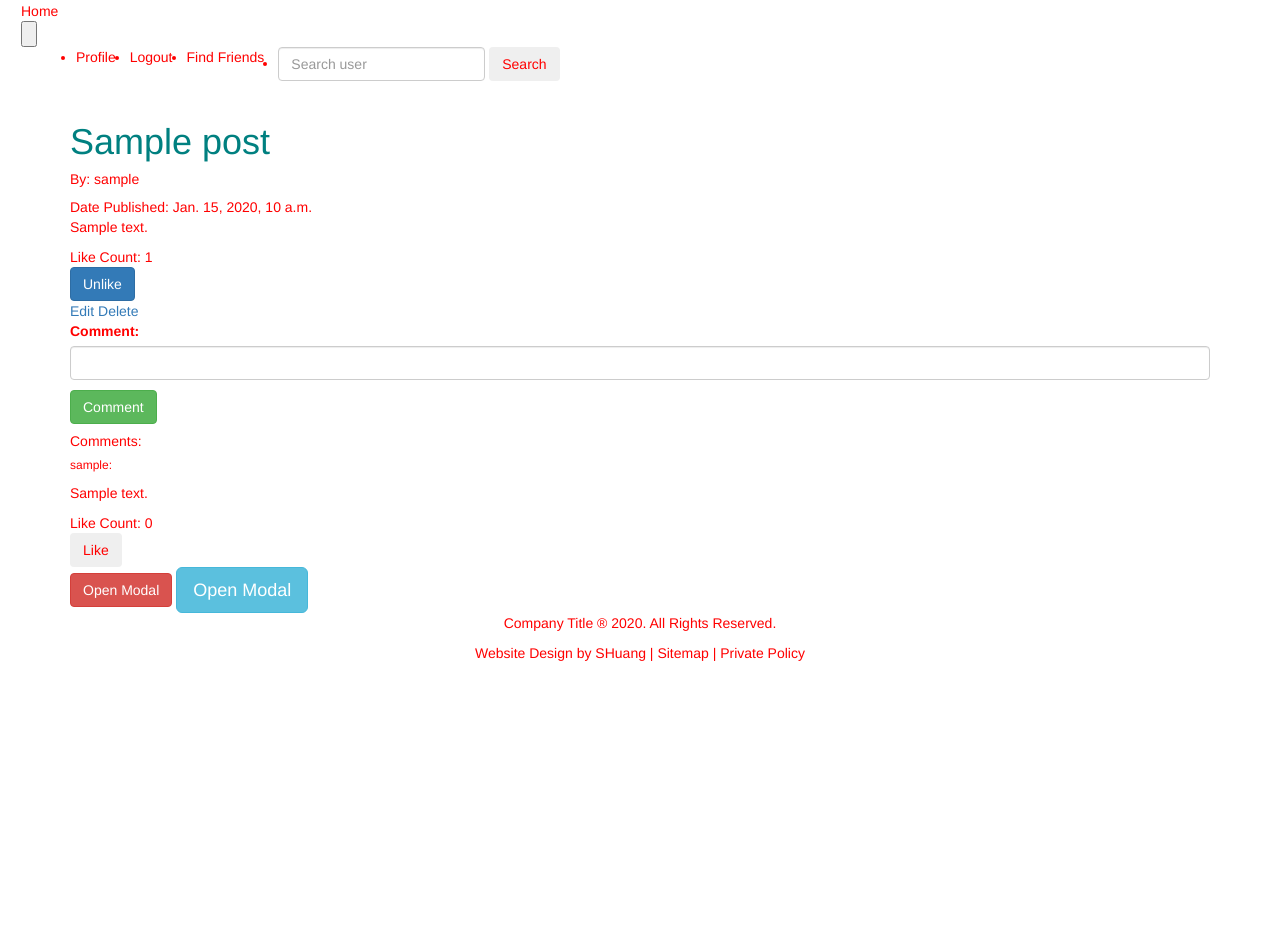
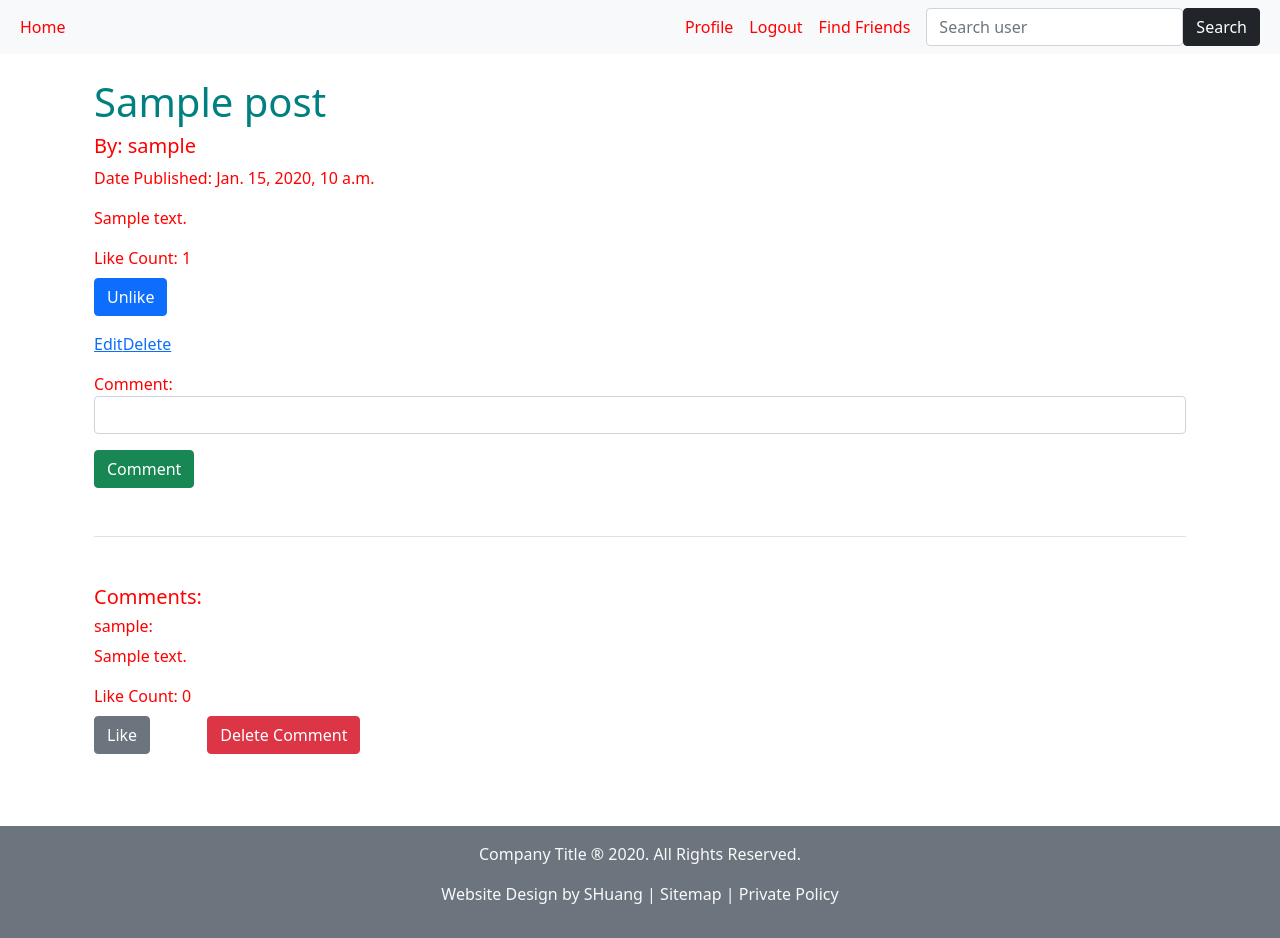
Before and after one commit to scotth527/Django-blog, a Django app: page /1/ in a window 1280 px wide. Before the commit the page ends 661 px from the top, so only its background shows below. Run offline with Django 3.2, Linux system fonts and the light colour scheme; a user stored in the database is signed in; tables that the repository leaves empty hold one stand-in row (values such as "Sample post"); data that the repository does not hold is empty; some libraries are stand-ins or nearby versions.

Commit message:
updated and resolved issue with modal for delete comments

```diff
--- a/posts/templates/posts/detail.html
+++ b/posts/templates/posts/detail.html
@@ -17,7 +17,7 @@
     {% if post.author == user %}
 
     <div class="d-flex mt-3">
-        <a class="me-3 d-block" href="{% url 'posts:update-post' post.id %}">Edit</a>
+        <a class="mr-3 d-block" href="{% url 'posts:update-post' post.id %}">Edit</a>
         <a href="{% url 'posts:delete-post' post.id %}">Delete</a>
     </div>
 
--- a/posts/templates/posts/partials/_comments_delete.html
+++ b/posts/templates/posts/partials/_comments_delete.html
@@ -1,55 +1,33 @@
 
 <!-- Trigger the modal with a button -->
-<button type="button" class="btn btn-danger" data-toggle="modal" data-target="delete_comment_modal_{{id}}">Open Modal</button>
+<button type="button" class="btn btn-danger align-self-end" data-bs-toggle="modal" data-bs-target="#delete_comment_modal_{{id}}">
+  Delete Comment
+</button>
 
 <!-- Modal -->
-<div id="delete_comment_modal_{{id}}" class="modal fade" role="dialog">
+<div id="delete_comment_modal_{{id}}" class="modal fade" tabindex="-1" role="dialog">
   <div class="modal-dialog">
 
     <!-- Modal content-->
     <div class="modal-content">
       <div class="modal-header">
-        <button type="button" class="close" data-dismiss="modal">&times;</button>
         <h4 class="modal-title">Modal Header</h4>
+        <button type="button" class="close" data-bs-dismiss="modal">&times;</button>
+
       </div>
-      <div class="modal-body">
+      <div class="modal-body d-flex flex-column align-items-center">
          <p>Are you sure you want to delete?</p>
     <form class="delete-comment-form" method="post" action="{% url 'posts:delete-comment' id %}">
     {% csrf_token %}
 
     <button class="btn btn-danger"  type="submit">Yes</button>
-    <button class="btn btn secondary">No</button>
+    <button class="btn btn-secondary" data-bs-dismiss="modal">No</button>
     </form>
       </div>
       <div class="modal-footer">
-        <button class="btn btn-danger"  type="submit">Yes</button>
-        <button type="button" class="btn btn-default" data-dismiss="modal">No</button>
+        <button type="button" class="btn btn-secondary" data-bs-dismiss="modal">Close</button>
       </div>
     </div>
 
   </div>
 </div>
-
-<!-- Trigger the modal with a button -->
-<button type="button" class="btn btn-info btn-lg" data-toggle="modal" data-target="#myModal">Open Modal</button>
-
-<!-- Modal -->
-<div id="myModal" class="modal fade" role="dialog">
-  <div class="modal-dialog">
-
-    <!-- Modal content-->
-    <div class="modal-content">
-      <div class="modal-header">
-        <button type="button" class="close" data-dismiss="modal">&times;</button>
-        <h4 class="modal-title">Modal Header</h4>
-      </div>
-      <div class="modal-body">
-        <p>Some text in the modal.</p>
-      </div>
-      <div class="modal-footer">
-        <button type="button" class="btn btn-default" data-dismiss="modal">Close</button>
-      </div>
-    </div>
-
-  </div>
-</div>
--- a/posts/templates/posts/partials/_comments_delete_js.html
+++ b/posts/templates/posts/partials/_comments_delete_js.html
@@ -11,23 +11,9 @@
 
     let deleteComment = (e) => {
         e.preventDefault();
+    }
 
 
 
-    }
-
-    //Toggle modal
-    //for (let i = 0; i < DELETE_COMMENT_BUTTONS.length; i++) {
-        //let button = DELETE_COMMENT_BUTTONS[i];
-        //console.log("BUtton", button);
-        //button.onclick = ()=>toggleModal(DELETE_COMMENT_MODALS[i]);
-    //}
-
-    for (let i = 0; i < DELETE_COMMENT_FORMS.length; i++) {
-        let form = DELETE_COMMENT_FORMS[i];
-        form.onsubmit = deleteComment;
-
-    }
-
 
 </script>
--- a/posts/views.py
+++ b/posts/views.py
@@ -17,6 +17,7 @@ from django.views.generic.edit import ModelFormMixin, DeleteView, UpdateView
 from posts.forms import PostsForm, CommentsForm, ReactionsForm, PostUpdateForm
 from django.contrib import messages
 from utils.dictionary_utils import check_existing_dictionary_in_list
+from django.contrib.messages.views import SuccessMessageMixin
 import pdb
 from django.db.models.expressions import Case, When, Value, Exists
 from django.db.models import Count, Q
@@ -190,14 +191,16 @@ def create_comment(request, post_id):
 
         return render(request, 'posts/index.html', {'form': form})
 
-class CommentsDeleteView(LoginRequiredMixin, UserIsAuthorMixin, generic.DeleteView):
+class CommentsDeleteView(LoginRequiredMixin, UserIsAuthorMixin, SuccessMessageMixin, generic.DeleteView):
     # specify the model you want to use
     model = Comment
-    # can specify success url
-    # url to redirect after successfully
-    # deleting object
-    success_url = "/"
+    success_message = "Commend was deleted successfully"
 
+    def get_success_url(self):
+        post_id = self.get_object().post.id
+        return reverse("posts:detail", kwargs={"pk": post_id})
 
+    def get_success_message(self, cleaned_data):
+        return self.success_message
 
-    # TODO: functionality for this path
+    # TODO: Show success message
--- a/profiles/utils/mixins.py
+++ b/profiles/utils/mixins.py
@@ -4,8 +4,6 @@ class UserIsRequesteeMixin(UserPassesTestMixin):
     """Checks if the user of this function is the requestee. Only the requestee can respond to friendship request."""
     def test_func(self):
         obj = self.get_object()
-
-        print("User is requestee Mixin", "Requestee", obj.requestee, "User", self.request.user)
         return obj.requestee == self.request.user
 
 class UserIsRequesteeOrRequesterMixin(UserPassesTestMixin):
--- a/templates/base.html
+++ b/templates/base.html
@@ -6,14 +6,8 @@
     <link rel="stylesheet" type="text/css" href="{% static 'microblog/styles/style.css' %}">
     <link rel="stylesheet" type="text/css" href="{% static 'microblog/styles/medium.css' %}">
     <link rel="stylesheet" type="text/css" href="{% static 'microblog/styles/large.css' %}">
-    <!-- Latest compiled and minified CSS -->
-<link rel="stylesheet" href="https://maxcdn.bootstrapcdn.com/bootstrap/3.4.1/css/bootstrap.min.css">
-
-<!-- jQuery library -->
-<script src="https://ajax.googleapis.com/ajax/libs/jquery/3.5.1/jquery.min.js"></script>
-
-<!-- Latest compiled JavaScript -->
-<script src="https://maxcdn.bootstrapcdn.com/bootstrap/3.4.1/js/bootstrap.min.js"></script>
+    <link href="https://cdn.jsdelivr.net/npm/bootstrap@5.0.0-beta3/dist/css/bootstrap.min.css" rel="stylesheet"
+          integrity="sha384-eOJMYsd53ii+scO/bJGFsiCZc+5NDVN2yr8+0RDqr0Ql0h+rP48ckxlpbzKgwra6" crossorigin="anonymous">
 
     {% block head  %}
     {% endblock %}
@@ -57,6 +51,8 @@
 </div>
 
 <script src="https://kit.fontawesome.com/85f280929d.js" crossorigin="anonymous"></script>
+<script src="https://cdn.jsdelivr.net/npm/@popperjs/core@2.9.1/dist/umd/popper.min.js" integrity="sha384-SR1sx49pcuLnqZUnnPwx6FCym0wLsk5JZuNx2bPPENzswTNFaQU1RDvt3wT4gWFG" crossorigin="anonymous"></script>
+<script src="https://cdn.jsdelivr.net/npm/bootstrap@5.0.0-beta3/dist/js/bootstrap.min.js" integrity="sha384-j0CNLUeiqtyaRmlzUHCPZ+Gy5fQu0dQ6eZ/xAww941Ai1SxSY+0EQqNXNE6DZiVc" crossorigin="anonymous"></script>
 
 {% block js_block %}
     <script src="{% static 'microblog/main.js' %}"></script>
```
